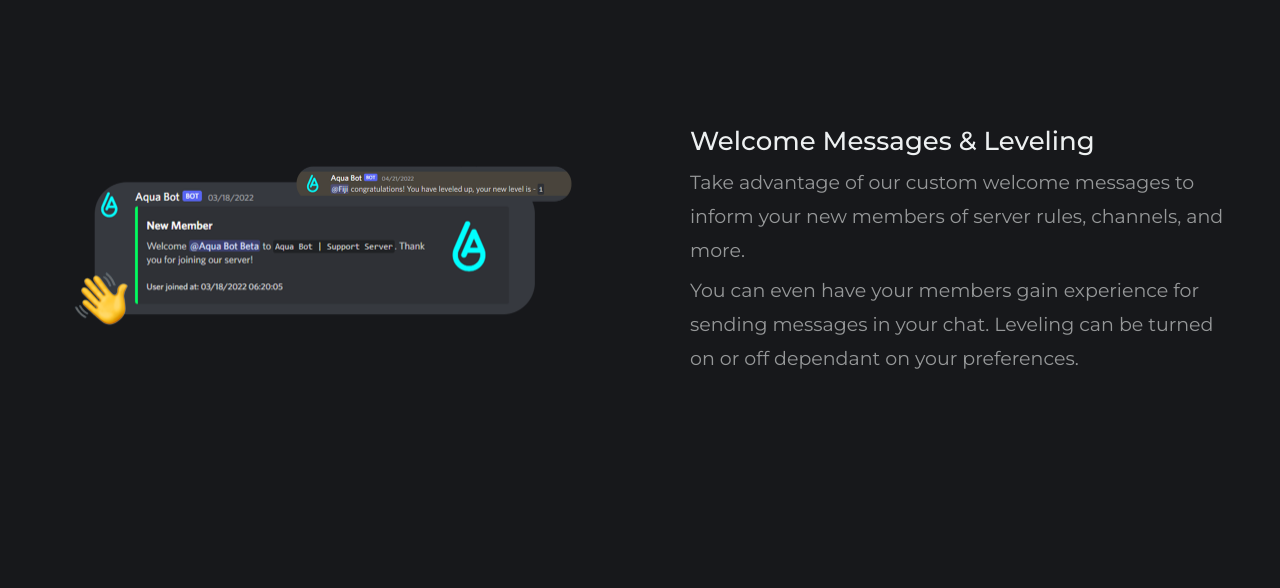
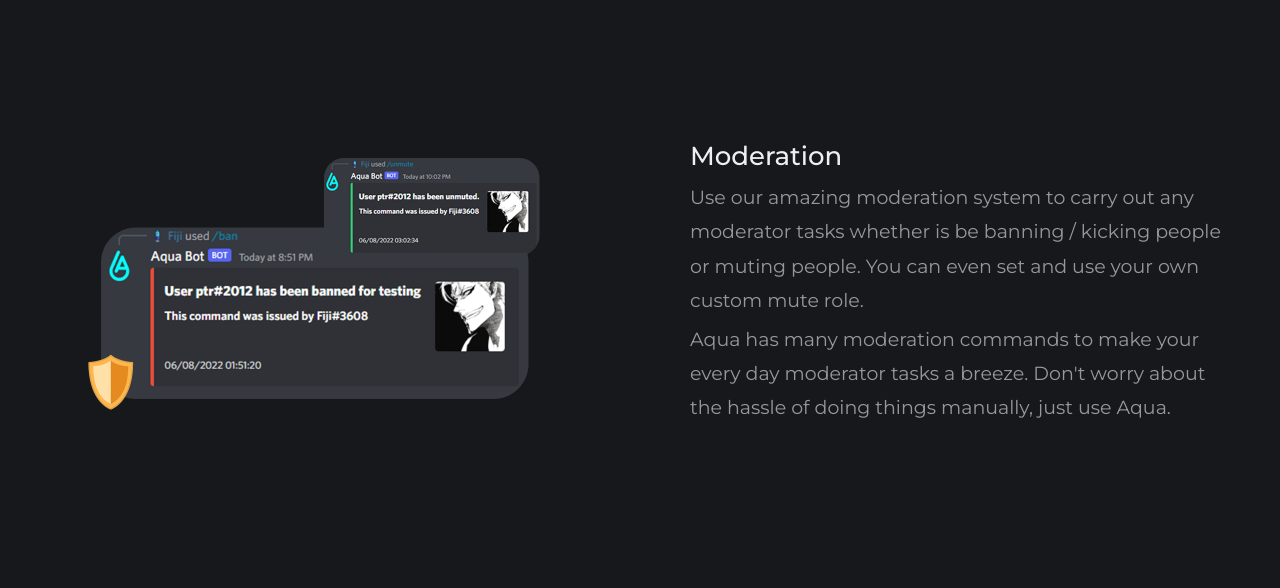
Before and after one commit to koushikjod/aquabot.info, a plain HTML site: page index.html in a window 1280 px wide. Shown: the part 1020-1608 px from the top of the page. Drawn offline with Linux system fonts and the light colour scheme.

Commit message:
Remove welcome messages and leveling

```diff
--- a/index.html
+++ b/index.html
@@ -67,29 +67,6 @@
 
 <hr>
 <!--Alternating Section Start-->
-
-    <section class="Section" id="1">
-        <div class="SectionInner">
-            <div class="SectionImg">
-                <img
-                src="assets/images/Welcome Messages & Leveling.png"
-                alt="Welcome Messages & Leveling"
-                />
-        </div>
-            <div class="SectionText">
-                <h1>Welcome Messages & Leveling</h1>
-                <p>
-                Take advantage of our custom welcome messages to inform your new
-                members of server rules, channels, and more.
-                </p>
-                <p>
-                You can even have your members gain experience for sending messages
-                in your chat. Leveling can be turned on or off dependant on your
-                preferences.
-                </p>
-            </div>
-        </div>
-    </section>
 
     <section class="Section">
         <div class="SectionInner">
```
Also changed, not shown: assets/images/Welcome Messages & Leveling.png (deleted).
